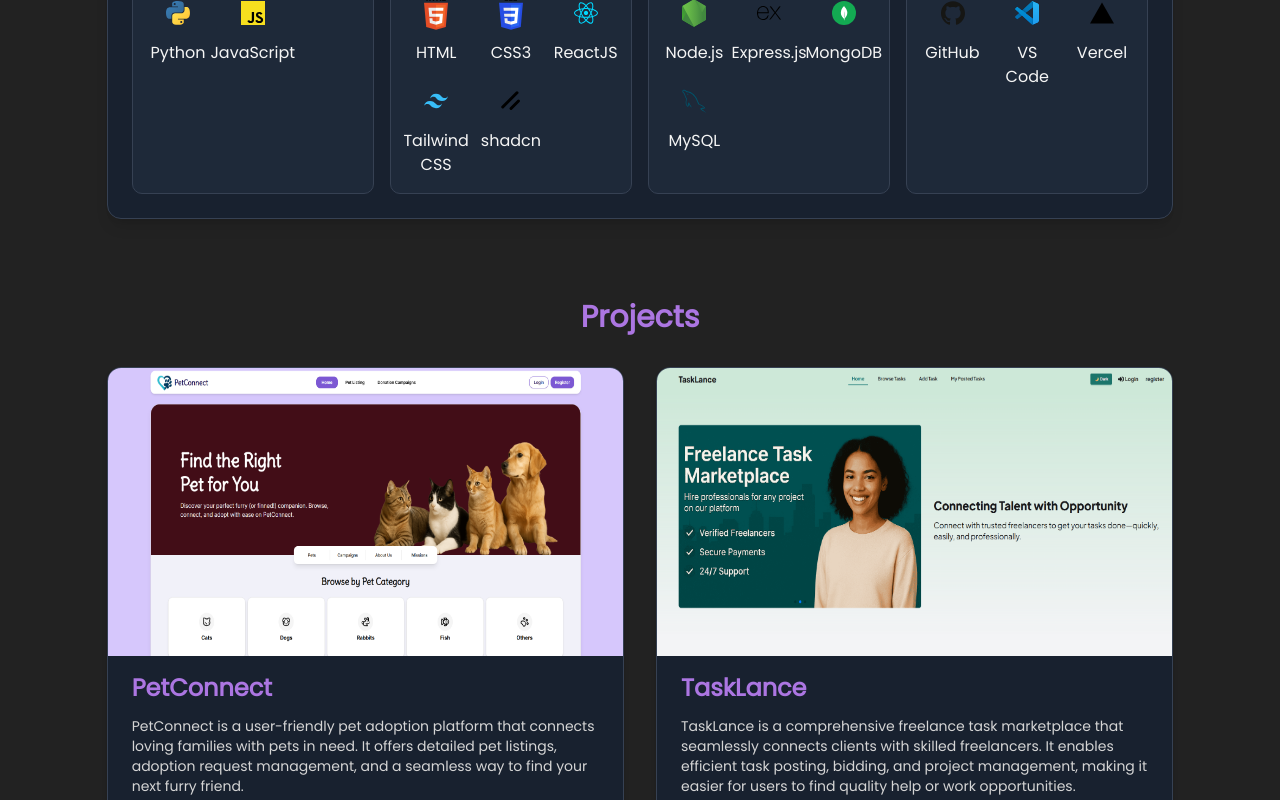
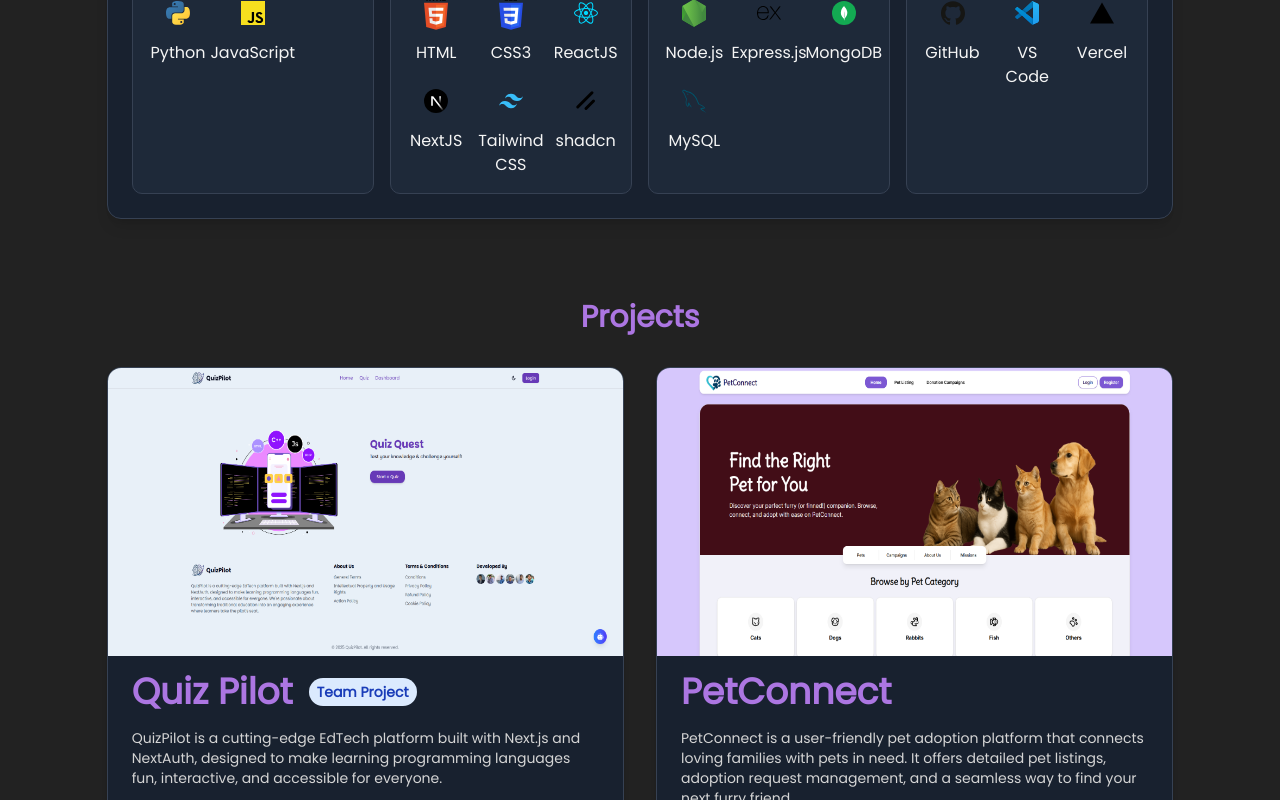
Before and after one commit to AbuSufianMahin/portfolio, a React (Vite) app: page / in a window 1280 px wide. Shown: the part 1580-2380 px from the top of the page. Built offline with nearby package versions, Linux system fonts and the light colour scheme.

Commit message:
Added team project - quiz pilots details

```diff
--- a/Data/projectData.js
+++ b/Data/projectData.js
@@ -1,16 +1,47 @@
 import tasklanceHeaderSS from "../src/assets/Images/TaskLance-header.png"
 import dinemanagerHeaderSS from "../src/assets/Images/DineManager-header.png"
 import petconnectHeaderSS from "../src/assets/Images/PetConnect-header.png"
+import quizPilotSS from "../src/assets/Images/QuizPilot-quizpage.png"
 
 import reactLogo from "../src/assets/Icons/react.svg"
 import tailwindLogo from "../src/assets/Icons/tailwindcss.svg"
 import mongoDBLogo from "../src/assets/Icons/mongodb.svg"
 import shadcnLogo from "../src/assets/Icons/shadcnui.svg"
+import nextJSLogo from "../src/assets/Icons/nextjs.svg"
 
-
+// hyphen is needed between the project words for good URL
 const projectsData = [
     {
         id: 1,
+        name: "Quiz-Pilot",
+        image: quizPilotSS,
+        description:
+            "QuizPilot is a cutting-edge EdTech platform built with Next.js and NextAuth, designed to make learning programming languages fun, interactive, and accessible for everyone.",
+        techList: [
+            { name: "NextJS", icon: nextJSLogo },
+            { name: "TailwindCSS", icon: tailwindLogo },
+            { name: "Shadcn", icon: shadcnLogo },
+            { name: "MongoDB", icon: mongoDBLogo },
+        ],
+        liveLink: "https://quiz-pilot-sbpg.vercel.app",
+        githubLink: "https://github.com/AsyncRifat/quiz-pilot",
+
+        challenges: [],
+        improvements: [
+            "Convert project to TypeScript for better type safety.",
+            "Enhance chatbot with context awareness and richer responses.",
+            "Add detailed performance analytics and interactive UI features."
+        ],
+        isTeamProject: true,
+        myContribution: [
+            "Built an interactive quiz platform with category-wise quizzes and score tracking.",
+            "Integrated a Gemini-powered chatbot for user assistance.",
+            "Implemented real-time leaderboard analytics to boost engagement.",
+        ]
+
+    },
+    {
+        id: 2,
         name: "PetConnect",
         image: petconnectHeaderSS,
         description:
@@ -33,9 +64,12 @@ const projectsData = [
             "Add multilingual support for global adoption.",
             "Include video introductions for pets.",
         ],
+
+        isTeamProject: false,
+        myContribution: []
     },
     {
-        id: 2,
+        id: 3,
         name: "TaskLance",
         image: tasklanceHeaderSS,
         description:
@@ -57,9 +91,12 @@ const projectsData = [
             "Add skill-based freelancer recommendations.",
             "Implement project milestone tracking.",
         ],
+
+        isTeamProject: false,
+        myContribution: []
     },
     {
-        id: 3,
+        id: 4,
         name: "Dine-Manager",
         image: dinemanagerHeaderSS,
         description:
@@ -81,6 +118,9 @@ const projectsData = [
             "Enable multi-branch order tracking.",
             "Provide detailed analytics for restaurant owners.",
         ],
+
+        isTeamProject: false,
+        myContribution: []
     },
 ];
 
--- /dev/null
+++ b/Data/skillsData.js
@@ -0,0 +1,60 @@
+import {
+  reactLogo,
+  css3Logo,
+  expressLogo,
+  githubLogo,
+  htmlLogo,
+  javascriptLogo,
+  mongodbLogo,
+  mysqlLogo,
+  nodejsLogo,
+  pythonLogo,
+  shadcnuiLogo,
+  tailwindcssLogo,
+  vercelLogo,
+  vscodeLogo,
+  nextJSLogo
+} from "../src/assets/Icons";
+
+
+
+const skillsData = [
+    {
+        category: "Languages",
+        details: [
+            { name: "Python", icon: pythonLogo },
+            { name: "JavaScript", icon: javascriptLogo },
+        ],
+    },
+    {
+        category: "Frontend",
+        details: [
+            { name: "HTML", icon: htmlLogo },
+            { name: "CSS3", icon: css3Logo },
+            { name: "ReactJS", icon: reactLogo },
+            { name: "NextJS", icon:  nextJSLogo},
+            { name: "Tailwind CSS", icon: tailwindcssLogo },
+            { name: "shadcn", icon: shadcnuiLogo },
+        ],
+    },
+    {
+        category: "Backend",
+        details: [
+            { name: "Node.js", icon: nodejsLogo },
+            { name: "Express.js", icon: expressLogo },
+            { name: "MongoDB", icon: mongodbLogo },
+            { name: "MySQL", icon: mysqlLogo },
+        ],
+    },
+    {
+        category: "Tools",
+        details: [
+            { name: "GitHub", icon: githubLogo },
+            { name: "VS Code", icon: vscodeLogo },
+            { name: "Vercel", icon: vercelLogo },
+        ],
+    },
+];
+
+
+export default skillsData;
--- a/src/Components/Pages/HomeLayoutPages/Home/Projects/ProjectDetails.jsx
+++ b/src/Components/Pages/HomeLayoutPages/Home/Projects/ProjectDetails.jsx
@@ -19,7 +19,12 @@ const ProjectDetails = () => {
                     />
                 </div>
 
-                <h1 className="text-2xl md:text-4xl font-extrabold text-primary mb-2 md:mb-4">{projectInfo.name.replace("-", " ")}</h1>
+                <div className='flex items-center gap-4 mb-2 md:mb-4'>
+                    <h1 className="text-2xl md:text-4xl font-extrabold text-primary">{projectInfo.name.replace("-", " ")}</h1>
+                    <span className="text-xs md:text-sm bg-blue-100 text-blue-800 font-semibold px-2 py-1 rounded-full">
+                        Team Project
+                    </span>
+                </div>
                 <p className="text-sm md:text-base lg:text-lg text-muted-foreground mb-2 md:mb-6">
                     {projectInfo.description}
                 </p>
@@ -65,6 +70,17 @@ const ProjectDetails = () => {
 
 
                 <div className="grid grid-cols-1 md:grid-cols-2 gap-6 md:gap-10">
+                    {
+                        projectInfo.isTeamProject ?
+                            <div>
+                                <h2 className="text-xl md:text-2xl font-bold mb-3">My Contributions</h2>
+                                <ul className="text-sm md:text-base list-disc list-inside text-muted-foreground space-y-2">
+                                    {projectInfo.myContribution.map((contribution, idx) => (
+                                        <li key={idx}>{contribution}</li>
+                                    ))}
+                                </ul>
+                            </div>
+                            :
                             <div>
                                 <h2 className="text-xl md:text-2xl font-bold mb-3">Challenges Faced</h2>
                                 <ul className="text-sm md:text-base list-disc list-inside text-muted-foreground space-y-2">
@@ -73,6 +89,7 @@ const ProjectDetails = () => {
                                     ))}
                                 </ul>
                             </div>
+                    }
 
                     <div>
                         <h2 className="text-xl md:text-2xl font-bold mb-3">Future Improvements</h2>
--- a/src/Components/Pages/HomeLayoutPages/Home/Projects/Projects.jsx
+++ b/src/Components/Pages/HomeLayoutPages/Home/Projects/Projects.jsx
@@ -13,7 +13,7 @@ const Projects = () => {
                 <h1 className="text-3xl text-primary font-bold text-center mb-8">Projects</h1>
 
                 <div className="grid md:grid-cols-2 gap-4 lg:gap-8">
-                    {projectsData.map(({ id, name, image, description, techList }) => (
+                    {projectsData.map(({ id, name, image, description, techList, isTeamProject }) => (
                         <div
                             key={id}
                             className="flex flex-col gap-4 border border-gray-700 bg-secondary rounded-xl shadow-md overflow-hidden hover:shadow-xl transition-shadow duration-300"
@@ -27,13 +27,22 @@ const Projects = () => {
                             </div>
 
 
-                            <div className="px-6 pb-4 flex flex-col justify-between h-full gap-4">
+                            <div className="px-4 md:px-6 pb-4 flex flex-col justify-between h-full gap-4">
                                 <div className="justify-center">
-                                    <NavLink to={`/project-details/${name}`}>
-                                        <h2 className="text-2xl font-semibold text-primary mb-2 md:mb-3  hover:scale-102 transition duration-300 w-fit">{name.replace("-", " ")}</h2>
-                                    </NavLink>
+                                    <div className='flex items-center gap-4 mb-2 md:mb-4'>
+                                        <NavLink to={`/project-details/${name}`}>
+                                            <h1 className="text-2xl md:text-4xl font-extrabold text-primary">{name.replace("-", " ")}</h1>
+                                        </NavLink>
+                                        {
+                                            isTeamProject &&
+                                            <span className="text-xs md:text-sm bg-blue-100 text-blue-800 font-semibold px-2 py-1 rounded-full">
+                                                Team Project
+                                            </span>
+                                        }
+                                    </div>
 
-                                    <p className="text-[#d5d5d5] text-xs lg:text-sm">{description}</p>
+                                    <p className="text-[#d5d5d5] text-left md:text-left text-xs lg:text-sm">{description}</p>
+
                                 </div>
 
                                 {/* Right: Tech icons */}
--- a/src/Components/Pages/HomeLayoutPages/Home/Skills/Skills.jsx
+++ b/src/Components/Pages/HomeLayoutPages/Home/Skills/Skills.jsx
@@ -1,60 +1,7 @@
-import reactLogo from "../../../../../assets/Icons/react.svg"
-import css3Logo from "../../../../../assets/Icons/css3.svg"
-import expressLogo from "../../../../../assets/Icons/express.svg"
-import githubLogo from "../../../../../assets/Icons/github.svg"
-import htmlLogo from "../../../../../assets/Icons/html5.svg"
-import javascriptLogo from "../../../../../assets/Icons/javascript.svg"
-import mongodbLogo from "../../../../../assets/Icons/mongodb.svg"
-import mysqlLogo from "../../../../../assets/Icons/mysql.svg"
-import nodejsLogo from "../../../../../assets/Icons/nodejs.svg"
-import pythonLogo from "../../../../../assets/Icons/python.svg"
-import shadcnuiLogo from "../../../../../assets/Icons/shadcnui.svg"
-import tailwindcssLogo from "../../../../../assets/Icons/tailwindcss.svg"
-import vercelLogo from "../../../../../assets/Icons/vercel.svg"
-import vscodeLogo from "../../../../../assets/Icons/vscode.svg"
-
+import skillsData from "../../../../../../Data/skillsData";
 
 
 const Skills = () => {
-
-    const skills = [
-        {
-            category: "Languages",
-            details: [
-                { name: "Python", icon: pythonLogo },
-                { name: "JavaScript", icon: javascriptLogo },
-            ],
-        },
-        {
-            category: "Frontend",
-            details: [
-                { name: "HTML", icon: htmlLogo },
-                { name: "CSS3", icon: css3Logo },
-                { name: "ReactJS", icon: reactLogo },
-                { name: "Tailwind CSS", icon: tailwindcssLogo },
-                { name: "shadcn", icon: shadcnuiLogo },
-            ],
-        },
-        {
-            category: "Backend",
-            details: [
-                { name: "Node.js", icon: nodejsLogo },
-                { name: "Express.js", icon: expressLogo },
-                { name: "MongoDB", icon: mongodbLogo },
-                { name: "MySQL", icon: mysqlLogo },
-            ],
-        },
-        {
-            category: "Tools",
-            details: [
-                { name: "GitHub", icon: githubLogo },
-                { name: "VS Code", icon: vscodeLogo },
-                { name: "Vercel", icon: vercelLogo },
-            ],
-        },
-    ];
-
-
     return (
         <section id="skills" className="py-4 md:py-10">
             <div className="w-11/12 md:w-10/12 max-w-7xl mx-auto">
@@ -66,7 +13,7 @@ const Skills = () => {
                         <div className="grid md:grid-cols-2 lg:grid-cols-4 gap-2 xl:gap-4 mt-4 md:mt-6">
 
                             {/* category */}
-                            {skills.map(({ category, details }) => (
+                            {skillsData.map(({ category, details }) => (
                                 <div key={category} className="p-4 bg-gray-800 border border-gray-700 rounded-lg">
                                     <h3 className="text-primary text-xl font-bold text-center">{category}</h3>
 
--- /dev/null
+++ b/src/assets/Icons/index.js
@@ -0,0 +1,33 @@
+import reactLogo from "./react.svg";
+import css3Logo from "./css3.svg";
+import expressLogo from "./express.svg";
+import githubLogo from "./github.svg";
+import htmlLogo from "./html5.svg";
+import javascriptLogo from "./javascript.svg";
+import mongodbLogo from "./mongodb.svg";
+import mysqlLogo from "./mysql.svg";
+import nodejsLogo from "./nodejs.svg";
+import pythonLogo from "./python.svg";
+import shadcnuiLogo from "./shadcnui.svg";
+import tailwindcssLogo from "./tailwindcss.svg";
+import vercelLogo from "./vercel.svg";
+import vscodeLogo from "./vscode.svg";
+import nextJSLogo from "./nextjs.svg";
+
+export {
+  reactLogo,
+  css3Logo,
+  expressLogo,
+  githubLogo,
+  htmlLogo,
+  javascriptLogo,
+  mongodbLogo,
+  mysqlLogo,
+  nodejsLogo,
+  pythonLogo,
+  shadcnuiLogo,
+  tailwindcssLogo,
+  vercelLogo,
+  vscodeLogo,
+  nextJSLogo
+};
```
Also changed, not shown: src/assets/Icons/nextjs.svg (added), src/assets/Images/QuizPilot-quizpage.png (added). Lines whose indentation alone changed are shown as unchanged.
